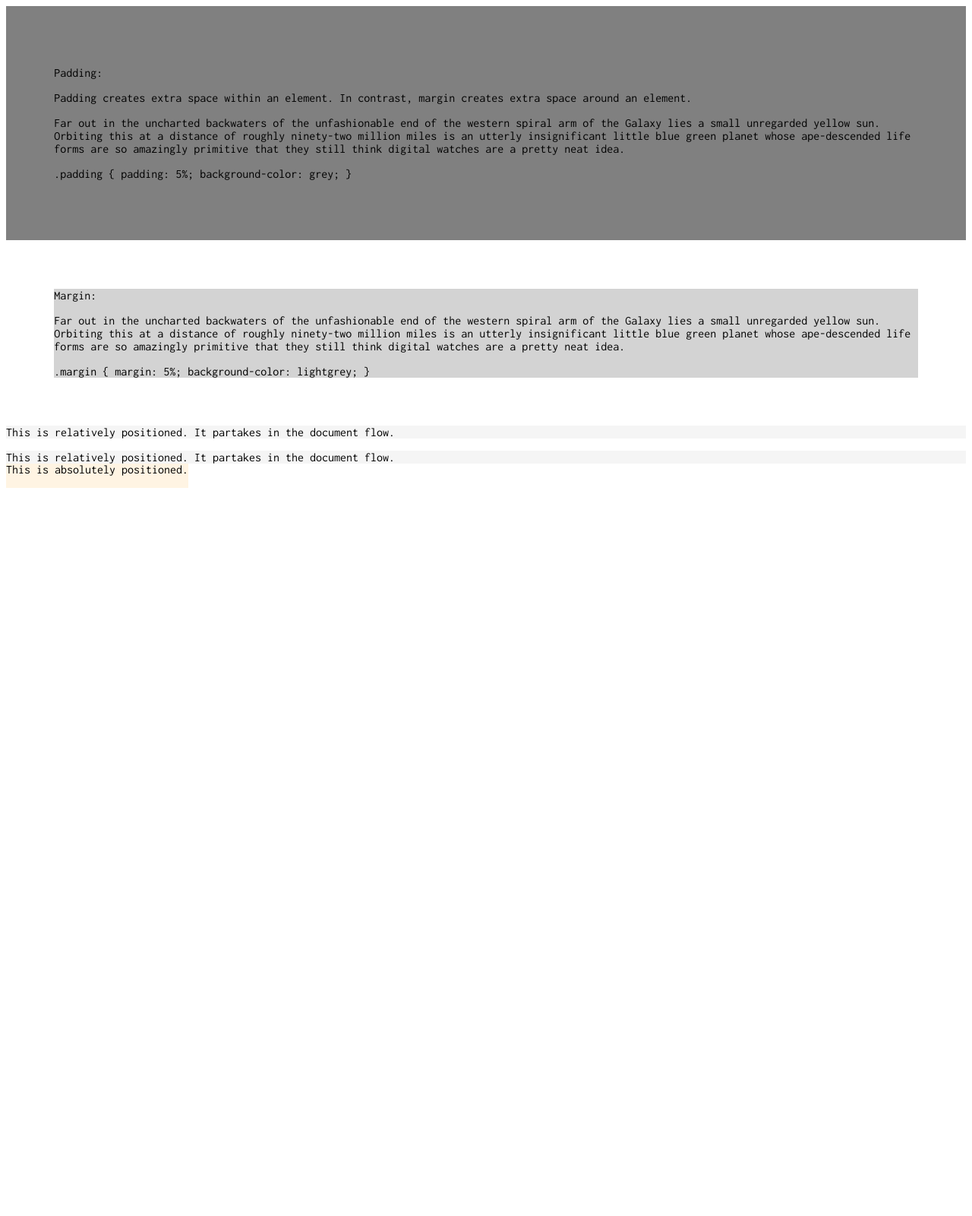
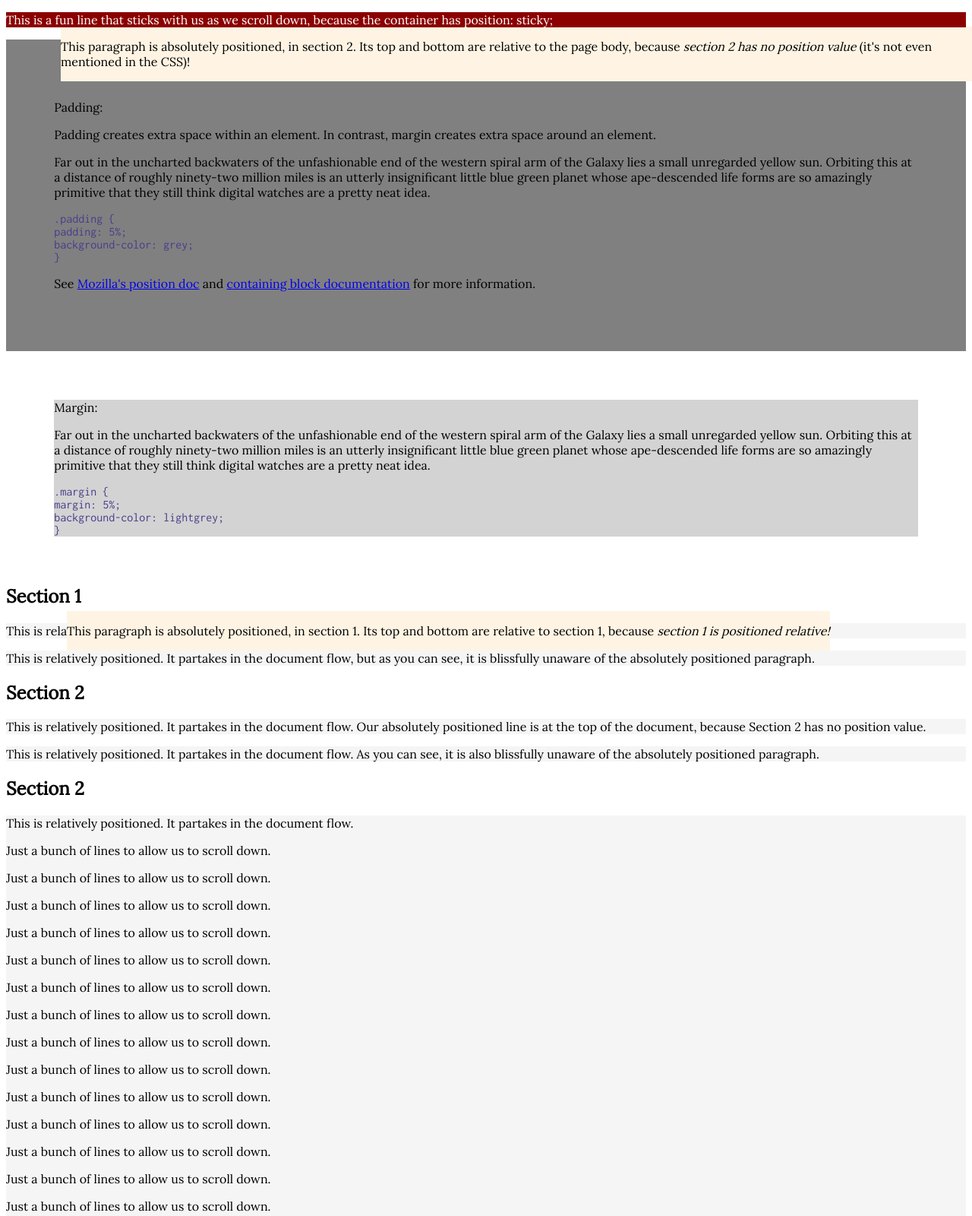
Before and after one commit to LLHamm/Sandbox-HTML, a plain HTML site: page index.html in a window 1280 px wide. Shown: the top 1600 px of the page at 76% size. Before the commit the page ends 800 px from the top, so only its background shows below. Drawn offline with Linux system fonts and the light colour scheme.

Commit message:
Absolute, relative and sticky behave consistently. Also additional formatting and some explanation added.

```diff
--- a/css/styles.css
+++ b/css/styles.css
@@ -1,5 +1,18 @@
 body {
+    font-family: "Lora";
+}
+
+#header {
+    background-color: darkred;
+    color: white;
+    position: sticky;
+    top: 0;
+    z-index: 1;
+}
+
+.code {
     font-family: "Inconsolata";
+    color: darkslateblue;
 }
 
 .padding {
@@ -12,6 +25,10 @@ body {
     background-color: lightgrey;
 }
 
+.section-1 {
+    position: relative;
+}
+
 .pos-relative {
     position: relative;
     background-color: #f5f5f5;
@@ -20,4 +37,6 @@ body {
 .pos-absolute {
     position: absolute;
     background-color: #fff4e3;
+    top: 35px;
+    left: 80px;
 }
--- a/index.html
+++ b/index.html
@@ -4,24 +4,29 @@
 <head>
     <meta charset="utf-8">
     <link rel="stylesheet" href="css/styles.css">
-    <link href="https://fonts.googleapis.com/css?family=Inconsolata" rel="stylesheet">
+    <link href="https://fonts.googleapis.com/css?family=Inconsolata|Lora" rel="stylesheet">
 </head>
 
 <body>
+
+    <section id="header">
+        <p>This is a fun line that sticks with us as we scroll down, because the container has position: sticky; </p>
+    </section>
+
     <div class="padding">
         <p>Padding:</p>
         <p>Padding creates extra space within an element. In contrast, margin creates extra space around an element.</p>
         <p>Far out in the uncharted backwaters of the unfashionable end of the western spiral arm of the Galaxy lies a small unregarded yellow sun.
             Orbiting this at a distance of roughly ninety-two million miles is an utterly insignificant little blue green planet whose ape-descended
             life forms are so amazingly primitive that they still think digital watches are a pretty neat idea.</p>
-        <p>
-            .padding {
-            padding: 5%;
-            background-color: grey;
+        <p class="code">
+            .padding {<br>
+            padding: 5%;<br>
+            background-color: grey;<br>
             }
         </p>
 
-        <p></p>
+        <p>See <a href="https://developer.mozilla.org/en-US/docs/Web/CSS/position">Mozilla's position doc</a> and <a href="https://developer.mozilla.org/en-US/docs/Web/CSS/Containing_block">containing block documentation</a> for more information.</p>
     </div>
 
     <div class="margin">
@@ -29,31 +34,89 @@
         <p>Far out in the uncharted backwaters of the unfashionable end of the western spiral arm of the Galaxy lies a small unregarded yellow sun.
             Orbiting this at a distance of roughly ninety-two million miles is an utterly insignificant little blue green planet whose ape-descended
             life forms are so amazingly primitive that they still think digital watches are a pretty neat idea.</p>
-        <p>
-            .margin {
-            margin: 5%;
-            background-color: lightgrey;
+        <p class="code">
+            .margin {<br>
+            margin: 5%;<br>
+            background-color: lightgrey;<br>
             }
         </p>
-        <p></p>
     </div>
 
-    <div>
+    <section class="section-1">
+        <H1>Section 1</H1>
         <div class="pos-relative">
             <p>This is relatively positioned. It partakes in the document flow.
             </p>
         </div>
         <div class="pos-absolute">
-            <p>This is absolutely positioned.
+            <p>This paragraph is absolutely positioned, in section 1. Its top and bottom are relative to section 1, because <i>section 1 is positioned relative!</i>
             </p>
         </div>
         <div class="pos-relative">
-                <p>This is relatively positioned. It partakes in the document flow.
-                </p>
+            <p>This is relatively positioned. It partakes in the document flow, but as you can see, it is blissfully unaware of the absolutely positioned paragraph.
+            </p>
+        </div>
+    </section>
+
+    <section class="section-2">
+        <H1>Section 2</H1>
+        <div class="pos-relative">
+            <p>This is relatively positioned. It partakes in the document flow. Our absolutely positioned line is at the top of the document, because Section 2 has no position value.
+            </p>
+        </div>
+        <div class="pos-absolute">
+            <p>This paragraph is absolutely positioned, in section 2. Its top and bottom are relative to the page body, because <i>section 2 has no position value</i> (it's not even mentioned in the CSS)!
+            </p>
+        </div>
+        <div class="pos-relative">
+            <p>This is relatively positioned. It partakes in the document flow. As you can see, it is also blissfully unaware of the absolutely positioned paragraph.
+            </p>
+        </div>
+    </section>
+
+
+    <section class="section-2">
+            <H1>Section 2</H1>
+            <div class="pos-relative">
+                <p>This is relatively positioned. It partakes in the document flow.</p>
+                <p> Just a bunch of lines to allow us to scroll down.</p>
+                <p> Just a bunch of lines to allow us to scroll down.</p>
+                <p> Just a bunch of lines to allow us to scroll down.</p>
+                <p> Just a bunch of lines to allow us to scroll down.</p>
+                <p> Just a bunch of lines to allow us to scroll down.</p>
+                <p> Just a bunch of lines to allow us to scroll down.</p>
+                <p> Just a bunch of lines to allow us to scroll down.</p>
+                <p> Just a bunch of lines to allow us to scroll down.</p>
+                <p> Just a bunch of lines to allow us to scroll down.</p>
+                <p> Just a bunch of lines to allow us to scroll down.</p>
+                <p> Just a bunch of lines to allow us to scroll down.</p>
+                <p> Just a bunch of lines to allow us to scroll down.</p>
+                <p> Just a bunch of lines to allow us to scroll down.</p>
+                <p> Just a bunch of lines to allow us to scroll down.</p>
+                <p> Just a bunch of lines to allow us to scroll down.</p>
+                <p> Just a bunch of lines to allow us to scroll down.</p>
+                <p> Just a bunch of lines to allow us to scroll down.</p>
+                <p> Just a bunch of lines to allow us to scroll down.</p>
+                <p> Just a bunch of lines to allow us to scroll down.</p>
+                <p> Just a bunch of lines to allow us to scroll down.</p>
+                <p> Just a bunch of lines to allow us to scroll down.</p>
+                <p> Just a bunch of lines to allow us to scroll down.</p>
+                <p> Just a bunch of lines to allow us to scroll down.</p>
+                <p> Just a bunch of lines to allow us to scroll down.</p>
+                <p> Just a bunch of lines to allow us to scroll down.</p>
+                <p> Just a bunch of lines to allow us to scroll down.</p>
+                <p> Just a bunch of lines to allow us to scroll down.</p>
+                <p> Just a bunch of lines to allow us to scroll down.</p>
+                <p> Just a bunch of lines to allow us to scroll down.</p>
+                <p> Just a bunch of lines to allow us to scroll down.</p>
+                <p> Just a bunch of lines to allow us to scroll down.</p>
+                <p> Just a bunch of lines to allow us to scroll down.</p>
+                <p> Just a bunch of lines to allow us to scroll down.</p>
+                <p> Just a bunch of lines to allow us to scroll down.</p>
+                <p> Just a bunch of lines to allow us to scroll down.</p>
+                <p> Just a bunch of lines to allow us to scroll down.</p>
             </div>
-
-    </div>
-
+        </section>
 </body>
 
 </html>
```
